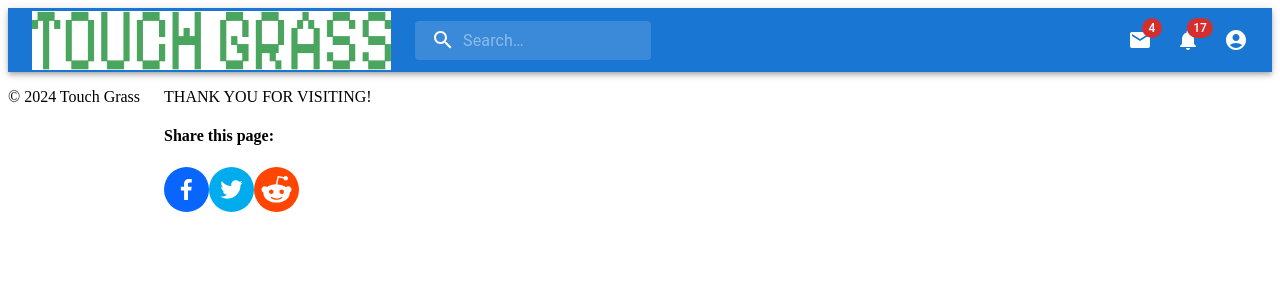
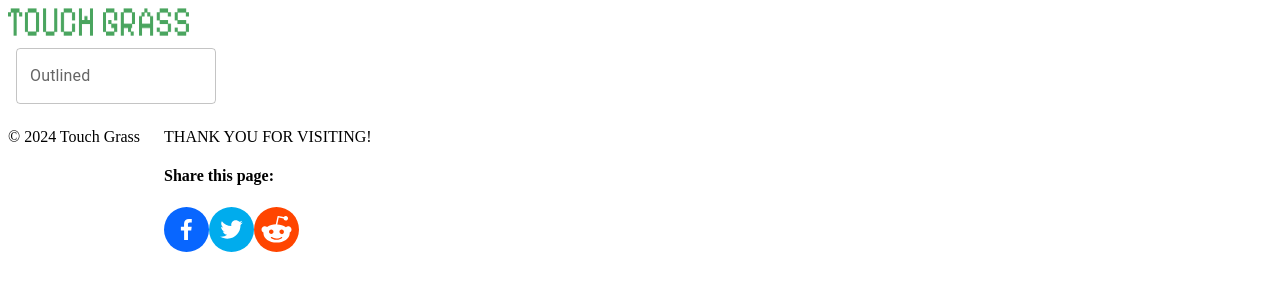
Before and after one commit to sophie-ls/touch-grass, a Next.js app: page / in a window 1280 px wide. Shown: the top 300 px of the page. Built offline with nearby package versions, Linux system fonts and the light colour scheme.

Commit message:
edit header

```diff
--- a/src/app/layout.tsx
+++ b/src/app/layout.tsx
@@ -7,11 +7,10 @@ import CssBaseline from '@mui/material/CssBaseline';
 import theme from './themes';
 
 export default function RootLayout(props) {
+  const {children} = props;
   return (
     <html lang="en">
-      <body>
-        {props.children}
-      </body>
+      {children}
     </html>
   );
 }
--- a/src/app/page.tsx
+++ b/src/app/page.tsx
@@ -1,12 +1,13 @@
 import styles from "./page.module.css";
 import Header from '../components/Header';
+import LandingHeader from '../components/LandingHeader';
 import Footer from '../components/Footer';
 import * as React from 'react';
 
 export default function HomePage () {
   return (
       <div >
-        <Header />
+        <LandingHeader />
         <Footer />
       </div>
   );
--- /dev/null
+++ b/src/components/LandingHeader.tsx
@@ -0,0 +1,19 @@
+import * as React from 'react';
+import Box from '@mui/material/Box';
+import TextField from '@mui/material/TextField';
+
+export default function BasicTextFields() {
+  return (
+    <div>
+        <img src="../images/logo.jpg" alt="logo" width={181} height={28} />
+        <Box
+        component="form"
+        sx={{ '& > :not(style)': { m: 1, width: '25ch' } }}
+        noValidate
+        autoComplete="off"
+        >
+        <TextField id="outlined-basic" label="Outlined" variant="outlined" />
+        </Box>
+    </div>
+  );
+}
```
